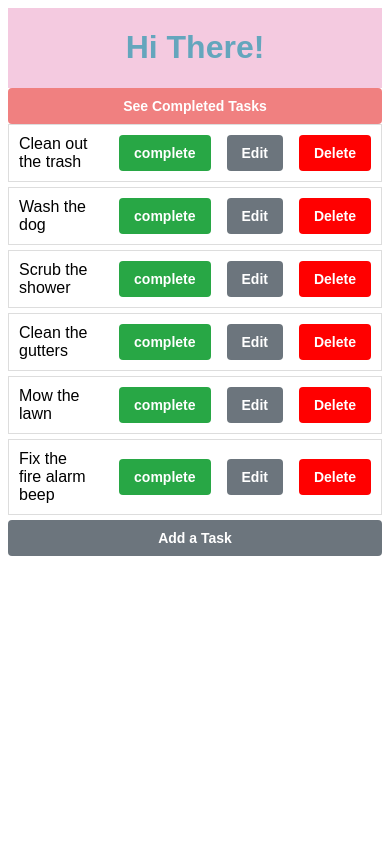
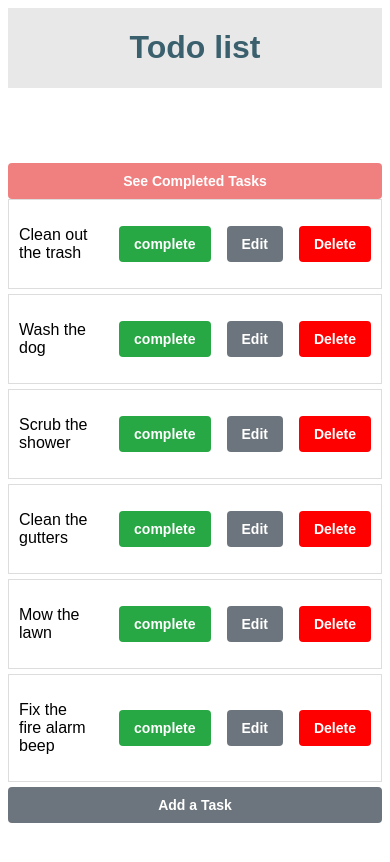
Before and after one commit to Tim-Quattrochi/TStoDos, a React (Vite) app: page / in a window 390 px wide. Shown: the top 862 px of the page. Built offline with nearby package versions, Linux system fonts and the light colour scheme.

Commit message:
style tweaks, type tweak

```diff
--- a/src/components/Header/Header.module.css
+++ b/src/components/Header/Header.module.css
@@ -1,10 +1,10 @@
-.headerContainer {
+.container {
   display: flex;
   justify-content: center;
   height: auto;
-  background-color: #f4cae0;
+  background-color: #d4d2d482;
 }
 
-.headerTitle {
-  color: #64a6bd;
+.title {
+  color: #3a606d;
 }
--- a/src/components/Header/Header.tsx
+++ b/src/components/Header/Header.tsx
@@ -1,9 +1,9 @@
-import headerStyles from "./Header.module.css";
+import styles from "./Header.module.css";
 
 const Header = () => {
   return (
-    <header className={headerStyles.headerContainer}>
-      <h1 className={headerStyles.headerTitle}>Hi There!</h1>
+    <header className={styles.container}>
+      <h1 className={styles.title}>Todo list</h1>
     </header>
   );
 };
--- a/src/components/TodoItem/TodoItem.module.css
+++ b/src/components/TodoItem/TodoItem.module.css
@@ -14,15 +14,20 @@
   margin-right: 10px;
 }
 
-.btn {
-  cursor: pointer;
-  padding: 5px 10px;
-  background-color: #4caf50;
-  color: #fff;
-  border: none;
-  border-radius: 4px;
+.task p {
+  white-space: normal;
 }
 
-.btn:hover {
-  background-color: #45a049;
+.input {
+  font-size: 16px;
+  margin-right: auto;
+  padding: 0.25em 0.5em;
+  border: 2px solid #8b8a8b;
+  border-radius: 4px;
+  margin-right: auto;
 }
+
+.input:focus {
+  border-color: rgb(107, 82, 222);
+  outline: 3px solid transparent;
+}
--- a/src/components/TodoItem/TodoItem.tsx
+++ b/src/components/TodoItem/TodoItem.tsx
@@ -1,11 +1,12 @@
 import { ChangeEvent, useState } from "react";
 import Button from "../common/Button/Button";
-import todoItemStyles from "./TodoItem.module.css";
+import styles from "./TodoItem.module.css";
 
 interface TodoItemProps {
   id: number;
   task: string;
   isEditing?: boolean;
+  completed?: boolean;
   completeTask?: (index: number) => void;
   deComplete?: (index: number) => void;
   editTask?: (index: number) => void;
@@ -17,6 +18,7 @@ const TodoItem = ({
   id,
   task,
   isEditing,
+  completed,
   completeTask,
   deComplete,
   editTask,
@@ -40,15 +42,18 @@ const TodoItem = ({
   };
 
   return (
-    <li className={todoItemStyles.container}>
+    <li className={styles.container}>
       {isEditing ? (
         <input
+          className={styles.input}
           type="text"
           value={editedTask}
           onChange={handleChange}
         />
       ) : (
-        <div className={todoItemStyles.task}>{task}</div>
+        <div className={styles.task}>
+          {completed ? <s>{task}</s> : <p>{task}</p>}
+        </div>
       )}
 
       {deComplete ? (
--- a/src/components/TodoItems/TaskList.tsx
+++ b/src/components/TodoItems/TaskList.tsx
@@ -2,7 +2,7 @@ import { useState, useContext } from "react";
 import TodoItem from "../TodoItem/TodoItem";
 import * as actions from "../../services/todoActions";
 import { TodoContext } from "../../context/TodoContext";
-import taskListStyles from "./taskList.module.css";
+import styles from "./taskList.module.css";
 import Button from "../common/Button/Button";
 
 export default function TaskList() {
@@ -45,6 +45,7 @@ export default function TaskList() {
         <TodoItem
           key={i}
           id={i}
+          completed={v.completed}
           task={v.task}
           deComplete={() => deCompleteTask(dispatch, i)}
           deleteTask={() => deleteTask(dispatch, i)}
@@ -53,7 +54,7 @@ export default function TaskList() {
     }
   });
   return (
-    <div className={taskListStyles.container}>
+    <div className={styles.container}>
       <Button
         variant="info"
         onClick={() => setSeeCompleted(!seeCompleted)}
--- a/src/components/TodoItems/taskList.module.css
+++ b/src/components/TodoItems/taskList.module.css
@@ -1,10 +1,18 @@
 .container {
   display: flex;
   flex-flow: column wrap;
-  height: 100vh;
+  margin: 20% auto;
+
+  width: 50vw;
 }
 
 .addBtn {
   width: 50px;
   margin: 5px auto;
 }
+
+@media only screen and (max-width: 600px) {
+  .container {
+    width: auto;
+  }
+}
--- a/src/context/TodoContext.tsx
+++ b/src/context/TodoContext.tsx
@@ -4,7 +4,7 @@ import {
   Dispatch,
   ReactElement,
 } from "react";
-import { toDoItems } from "../utils/todos";
+
 import {
   todoReducer,
   initialState,
@@ -23,7 +23,7 @@ type ChildrenType = {
 
 const TodoContext = createContext<TodoContextProps | null>(null);
 
-const TodoProvider = ({ children }: ChildrenType) => {
+const TodoProvider = ({ children }: ChildrenType): ReactElement => {
   const [state, dispatch] = useReducer(todoReducer, initialState);
 
   return (
```
